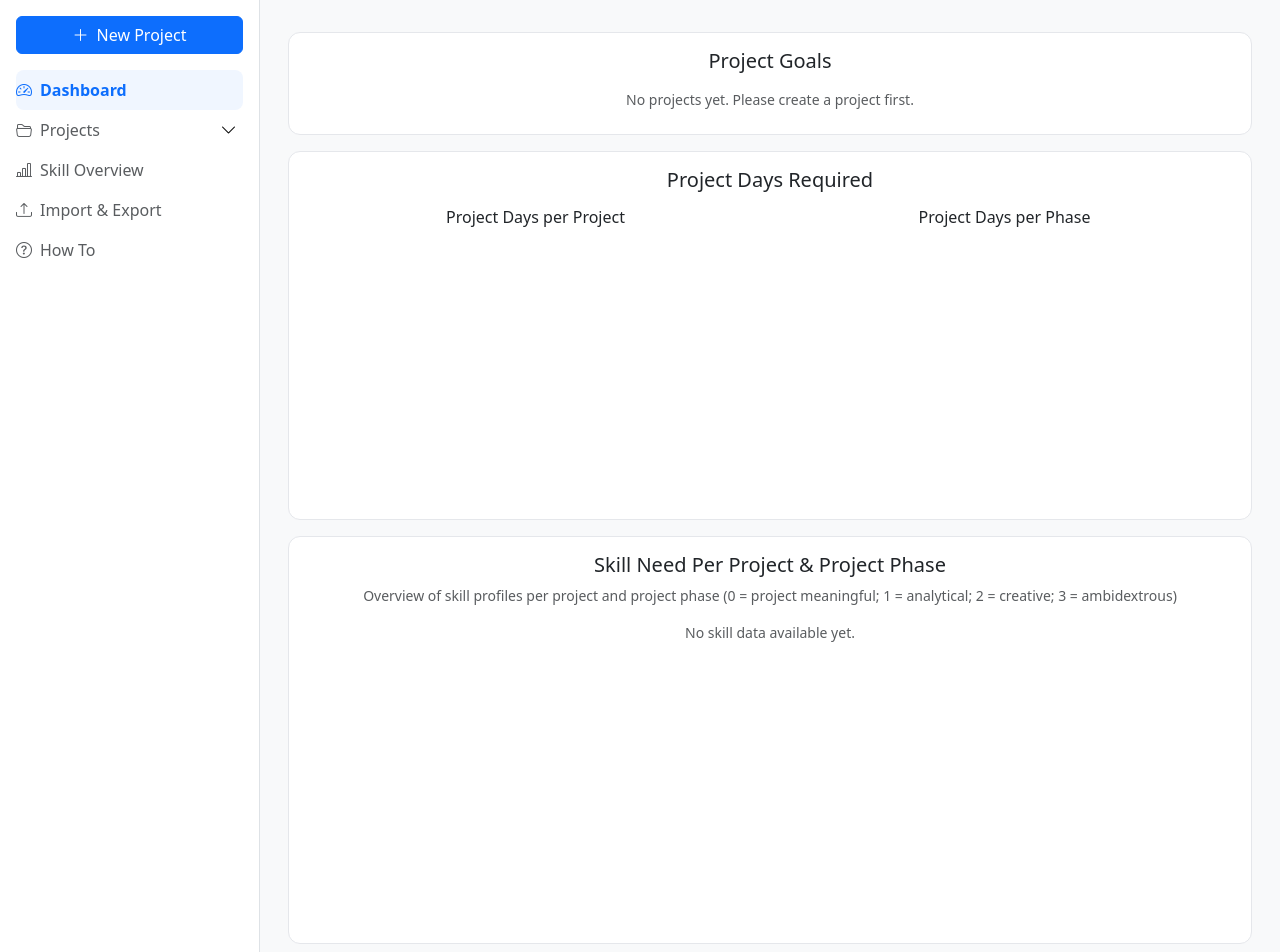
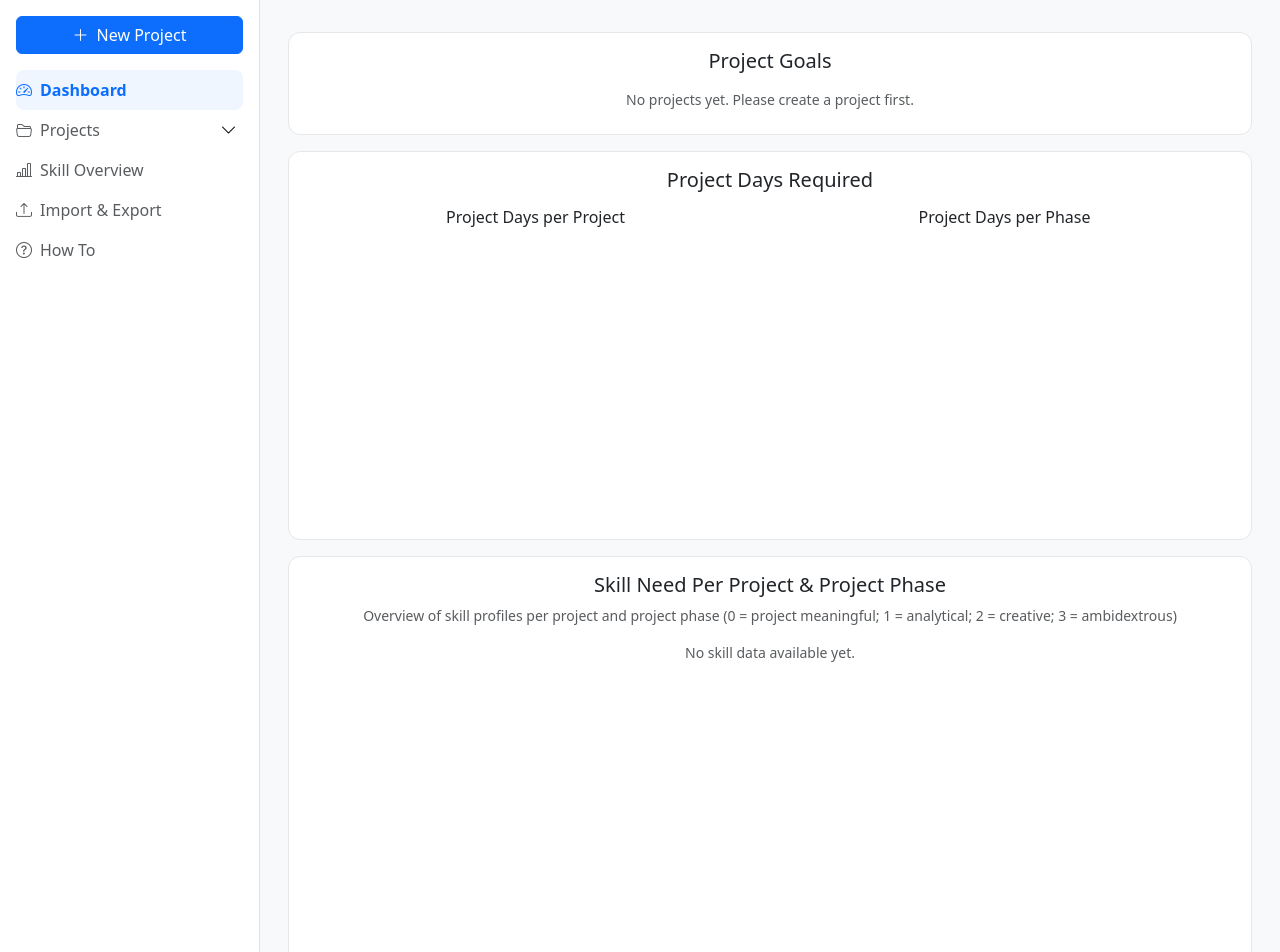
Before and after one commit to oliverschwall03-art/Software-Projektseminar, a Vue app in the folder vue_Project/: page / in a window 1280 px wide. Shown: the top 952 px of the page. Built offline with nearby package versions, Linux system fonts and the light colour scheme.

Commit message:
fix(dashboard): correctly handle empty project/phase states
- merge duplicated guard conditions in updateCharts()
- initialize chart instances before clearing
- prevent ghost charts from showing old data
- ensure charts are reset when projects or phases are removed

```diff
--- a/vue_Project/src/components/dashboard/SkillNeedChart.vue
+++ b/vue_Project/src/components/SkillNeedChart.vue
@@ -78,7 +78,7 @@
  */
 
 import { computed } from 'vue'
-import { useProjectsStore } from '@/stores/projects.js'
+import { useProjectsStore } from '@/stores/projects'
 import { storeToRefs } from 'pinia'
 import VChart from 'vue-echarts'
 
--- a/vue_Project/src/views/DashboardView.vue
+++ b/vue_Project/src/views/DashboardView.vue
@@ -420,8 +420,18 @@ function disposeCharts() {
 // Update pie + bar + skill charts
 // ---------------------------------------------------------
 function updateCharts() {
-  if (!projects.value.length) return
+  // 1) 先确保实例存在（否则没法 clear / setOption）
   initCharts()
+
+  // 2) 没有项目 或 没有 phase → 清空三个图，然后退出
+  if (!projects.value.length || !phaseIndices.value.length) {
+    pieChart && pieChart.clear()
+    barChart && barChart.clear()
+    skillChart && skillChart.clear()
+    return
+  }
+
+  // 3) 有数据 → 正常画图
 
   // --- Pie: Project Days per Project ---
   if (pieChart) {
@@ -638,11 +648,10 @@ watch(
 /* Charts */
 .chart-box {
   width: 100%;
-  height: 260px;
+  height: 280px;
 }
-
 .skill-chart {
-  margin-top: 0.5rem;
+  height: 320px;
 }
 
 /* Goals table tweaks */
```
